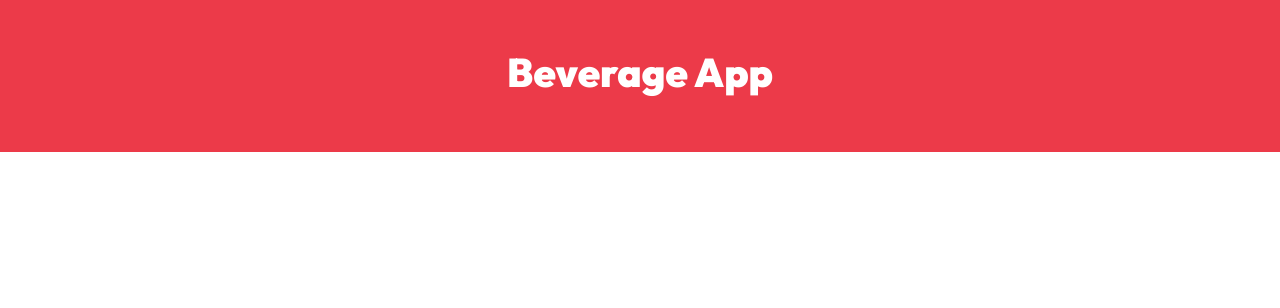
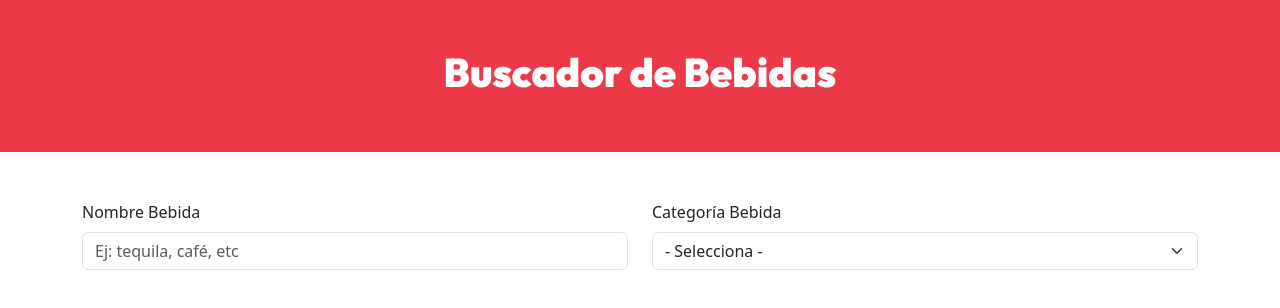
Before and after one commit to victorivanlopezlearning/beverage-app-react, a React (Vite) app: page / in a window 1280 px wide. Shown: the top 308 px of the page. Built offline with nearby package versions, Linux system fonts and the light colour scheme.

Commit message:
Add: form main

```diff
--- a/src/App.jsx
+++ b/src/App.jsx
@@ -1,8 +1,16 @@
+import { Container } from "react-bootstrap";
+import FormMain from "./components/FormMain";
 
 export default function App() {
   return (
-    <header className="py-5">
-      <h1>Beverage App</h1>
-    </header>
+    <>
+      <header className="py-5">
+        <h1>Buscador de Bebidas</h1>
+      </header>
+
+      <Container className="mt-5">
+        <FormMain />
+      </Container>
+    </>
   )
 }
--- /dev/null
+++ b/src/components/FormMain.jsx
@@ -0,0 +1,37 @@
+import Row from 'react-bootstrap/Row';
+import Col from 'react-bootstrap/Col';
+import Button from 'react-bootstrap/Button';
+import Form from 'react-bootstrap/Form';
+
+export default function FormMain() {
+  return (
+    <Form>
+      <Row>
+        <Col md={6}>
+          <Form.Group className="mb-3">
+            <Form.Label htmlFor="name">Nombre Bebida</Form.Label>
+            <Form.Control
+              id='name'
+              type='text'
+              placeholder='Ej: tequila, café, etc'
+              name='name'
+            />
+          </Form.Group>
+        </Col>
+        <Col md={6}>
+          <Form.Group className="mb-3">
+            <Form.Label htmlFor="category">Categoría Bebida</Form.Label>
+            <Form.Select
+              id='category'
+              name='category'
+              aria-label="Selecciona una categoría"
+            >
+              <option>- Selecciona -</option>
+
+            </Form.Select>
+          </Form.Group>
+        </Col>
+      </Row>
+    </Form>
+  )
+}
```
